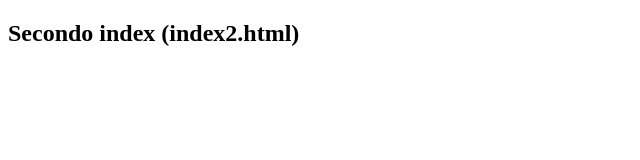
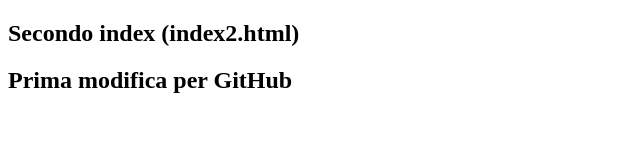
Before and after one commit to AleMomesso/git-test-iot-2, a plain HTML site: page index2.html in a window 1280 px wide. Shown: the whole page, without its empty margins (0-640 px from the left). Drawn offline with Linux system fonts and the light colour scheme.

Commit message:
Prima modifica per GitHub

```diff
--- a/index2.html
+++ b/index2.html
@@ -6,5 +6,6 @@
   </head>
   <body>
     <h2>Secondo index (index2.html)</h2>
+    <h2>Prima modifica per GitHub</h2>
   </body>
 </html>
```
